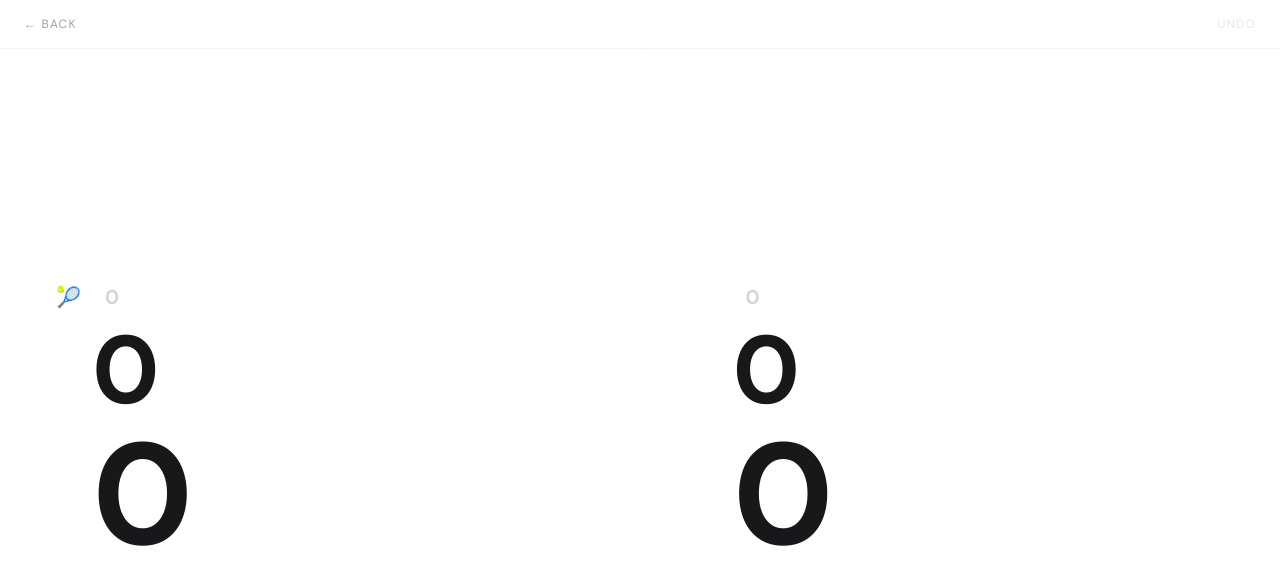
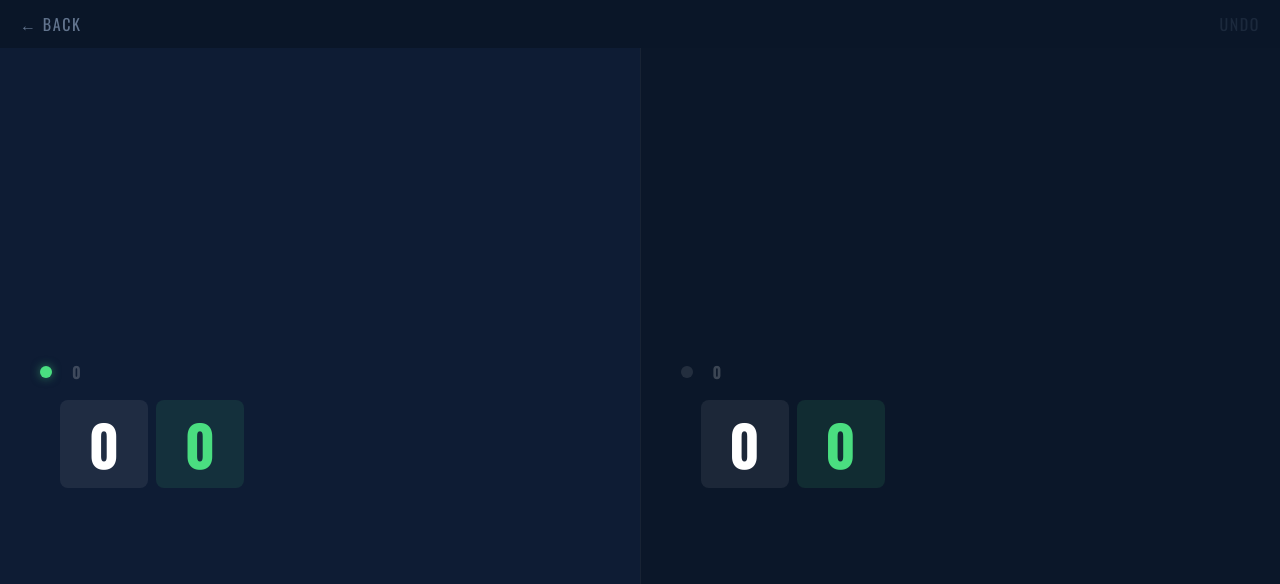
Before and after one commit to LeviTamiozzo/kelsus-scorer, a Next.js app: page /match in a window 1280 px wide. Shown: the top 584 px of the page. Built offline with nearby package versions, Linux system fonts and the light colour scheme.

Commit message:
making this shit look nicer

```diff
--- a/app/globals.css
+++ b/app/globals.css
@@ -1,13 +1,18 @@
 @import "tailwindcss";
 
 @theme {
-  --font-sans: var(--font-dm-sans), ui-sans-serif, system-ui, sans-serif;
+  --font-sans: var(--font-oswald), ui-sans-serif, system-ui, sans-serif;
 }
 
 html, body {
   height: 100%;
   background-color: #ffffff;
   color: #18181b;
+  font-family: var(--font-oswald), ui-sans-serif, system-ui, sans-serif;
+}
+
+button, input, select, textarea {
+  font: inherit;
 }
 
 * {
--- a/app/layout.tsx
+++ b/app/layout.tsx
@@ -1,11 +1,11 @@
 import type { Metadata, Viewport } from "next";
-import { DM_Sans } from "next/font/google";
+import { Oswald } from "next/font/google";
 import "./globals.css";
 
-const dmSans = DM_Sans({
+const oswald = Oswald({
   subsets: ["latin"],
-  weight: ["400", "500", "600", "700", "800"],
-  variable: "--font-dm-sans",
+  weight: ["400", "500", "600", "700"],
+  variable: "--font-oswald",
   display: "swap",
 });
 
@@ -23,8 +23,8 @@ export const viewport: Viewport = {
 
 export default function RootLayout({ children }: { children: React.ReactNode }) {
   return (
-    <html lang="en" className={dmSans.variable}>
-      <body className="bg-white text-zinc-900 min-h-screen">{children}</body>
+    <html lang="en" className={oswald.variable}>
+      <body className="font-sans bg-white text-zinc-900 min-h-screen">{children}</body>
     </html>
   );
 }
--- a/app/match/page.tsx
+++ b/app/match/page.tsx
@@ -5,7 +5,7 @@ import MatchBoard from "@/components/MatchBoard";
 
 export default function MatchPage() {
   return (
-    <Suspense fallback={<div className="min-h-screen bg-white" />}>
+    <Suspense fallback={<div className="min-h-screen bg-[#0a1628]" />}>
       <MatchBoard />
     </Suspense>
   );
--- a/components/MatchBoard.tsx
+++ b/components/MatchBoard.tsx
@@ -51,7 +51,6 @@ export default function MatchBoard() {
   const p2Sets = completedSets.filter((s) => s.winner === 1).length;
   const isInTiebreak = isTiebreak || isSuperTiebreak;
 
-  // During a tiebreak: 1 serve, then alternate every 2 (1, 2, 2, 2, ...)
   function getCurrentServer(): Player {
     if (!isInTiebreak) return server;
     const pts = sets[currentSet]?.tiebreakPoints ?? [0, 0];
@@ -62,20 +61,21 @@ export default function MatchBoard() {
   const currentServer = getCurrentServer();
 
   return (
-    <main className="min-h-screen bg-white flex flex-col select-none overflow-hidden">
-      <div className="flex items-center justify-between px-6 py-4 shrink-0 border-b border-zinc-100">
+    <main className="min-h-screen bg-[#0a1628] flex flex-col select-none overflow-hidden">
+      {/* Header */}
+      <div className="flex items-center justify-between px-5 py-3 shrink-0">
         <button
           onClick={() => router.push("/")}
-          className="text-zinc-400 text-xs tracking-widest uppercase hover:text-zinc-900 transition-colors"
+          className="text-slate-500 text-xs font-semibold tracking-widest uppercase active:text-white transition-colors"
         >
           ← Back
         </button>
-        <span className="text-zinc-300 text-xs tracking-widest uppercase">
+        <span className="text-emerald-400/60 text-xs font-semibold tracking-widest uppercase">
           {isInTiebreak ? (isSuperTiebreak ? "Super TB" : "Tiebreak") : ""}
         </span>
         <button
           onClick={undoPoint}
-          className="text-zinc-400 text-xs tracking-widest uppercase hover:text-zinc-900 transition-colors disabled:opacity-25"
+          className="text-slate-500 text-xs font-semibold tracking-widest uppercase active:text-white transition-colors disabled:opacity-20"
           disabled={state.history.length === 0}
         >
           Undo
@@ -102,8 +102,9 @@ export default function MatchBoard() {
             playerSide={0}
             onScore={() => addPoint(0)}
             isServing={currentServer === 0}
+            position="top"
           />
-          <div className="h-px landscape:w-px bg-zinc-100 shrink-0" />
+          <div className="h-px landscape:h-auto landscape:w-px bg-white/[0.06] shrink-0" />
           <PlayerPanel
             name={config.player2Name}
             setsWon={p2Sets}
@@ -113,6 +114,7 @@ export default function MatchBoard() {
             playerSide={1}
             onScore={() => addPoint(1)}
             isServing={currentServer === 1}
+            position="bottom"
           />
         </div>
       )}
@@ -129,6 +131,7 @@ interface PlayerPanelProps {
   playerSide: Player;
   onScore: () => void;
   isServing: boolean;
+  position: "top" | "bottom";
 }
 
 function PlayerPanel({
@@ -140,51 +143,77 @@ function PlayerPanel({
   playerSide,
   onScore,
   isServing,
+  position,
 }: PlayerPanelProps) {
   const completedSets = allSets.filter((s) => s.winner !== null);
 
   return (
     <button
       onClick={onScore}
-      className="flex-1 flex flex-col justify-center px-8 landscape:px-14 py-6 bg-white cursor-pointer active:bg-zinc-50 transition-colors"
+      className={`flex-1 flex flex-col justify-center px-6 landscape:px-10 cursor-pointer transition-colors outline-none ${
+        position === "top"
+          ? "bg-[#0e1c34] active:bg-[#132446]"
+          : "bg-[#0b1729] active:bg-[#0f1f3d]"
+      }`}
       style={{ WebkitTapHighlightColor: "transparent" }}
     >
-      {/* Name row */}
-      <div className="flex items-center gap-3 mb-3">
-        <span className={`text-xl leading-none ${isServing ? "visible" : "invisible"}`}>🎾</span>
-        <span className="text-2xl font-bold text-zinc-900 tracking-tight truncate max-w-[200px] landscape:max-w-xs">
+      {/* Name + serve indicator */}
+      <div className="flex items-center gap-2.5 mb-4">
+        <div
+          className={`w-3 h-3 rounded-full shrink-0 transition-all ${
+            isServing
+              ? "bg-[#4ade80] shadow-[0_0_10px_rgba(74,222,128,0.5)]"
+              : "bg-white/10"
+          }`}
+        />
+        <span className="text-white/90 font-bold text-xl tracking-wide truncate uppercase max-w-[200px] landscape:max-w-xs">
           {name}
         </span>
-        <span className="text-xl font-bold text-zinc-300 ml-auto">{setsWon}</span>
+        <span className="text-white/20 text-base font-bold ml-auto tabular-nums">
+          {setsWon}
+        </span>
       </div>
 
-      {/* Past set scores */}
-      {completedSets.length > 0 && (
-        <div className="flex gap-5 mb-3 pl-9">
+      {/* Score cells row */}
+      <div className="flex items-center gap-2 pl-5">
+        {/* Completed set scores */}
         {completedSets.map((set, i) => (
+          <div
+            key={i}
+            className="w-10 h-13 flex items-center justify-center rounded-md bg-white/[0.04]"
+          >
             <span
-              key={i}
-              className={`text-base font-bold ${set.winner === playerSide ? "text-zinc-900" : "text-zinc-300"}`}
+              className={`text-lg font-bold tabular-nums ${
+                set.winner === playerSide ? "text-white/80" : "text-white/25"
+              }`}
             >
               {set.games[playerSide]}
               {set.tiebreakPoints !== undefined && (
-                <sup className="text-xs text-zinc-400 ml-0.5">
+                <sup className="text-[10px] text-white/30 ml-px">
                   {set.tiebreakPoints[playerSide]}
                 </sup>
               )}
             </span>
+          </div>
         ))}
-        </div>
+
+        {completedSets.length > 0 && (
+          <div className="w-px h-12 bg-white/[0.08] mx-1" />
         )}
 
-      {/* Current games */}
-      <div className="text-[5.5rem] landscape:text-[6rem] font-bold text-zinc-900 leading-none mb-1 pl-9">
+        {/* Current game score */}
+        <div className="w-[5.5rem] h-[5.5rem] flex items-center justify-center rounded-lg bg-white/[0.07]">
+          <span className="text-[3.5rem] font-extrabold text-white tabular-nums leading-none">
             {currentSetGames}
+          </span>
         </div>
 
-      {/* Current points */}
-      <div className="text-[8rem] landscape:text-[9rem] font-bold text-zinc-900 leading-none pl-9">
+        {/* Current point score */}
+        <div className="min-w-[5.5rem] h-[5.5rem] px-2 flex items-center justify-center rounded-lg bg-[#4ade80]/[0.1]">
+          <span className="text-[3.5rem] font-extrabold text-[#4ade80] tabular-nums leading-none">
             {pointLabel}
+          </span>
+        </div>
       </div>
     </button>
   );
@@ -208,22 +237,27 @@ function WinnerScreen({
   const winnerName = winner === 0 ? config.player1Name : config.player2Name;
 
   return (
-    <div className="flex-1 flex flex-col items-center justify-center gap-8 p-8 bg-white">
-      <h2 className="text-5xl font-bold text-zinc-900 text-center tracking-tight">{winnerName}</h2>
-      <p className="text-zinc-400 text-sm tracking-widest uppercase">wins the match</p>
-      <div className="text-4xl font-bold text-zinc-900 tracking-tight">
+    <div className="flex-1 flex flex-col items-center justify-center gap-6 p-8">
+      <div className="text-[#4ade80]/70 text-xs font-bold tracking-[0.3em] uppercase">
+        Match Complete
+      </div>
+      <h2 className="text-4xl font-extrabold text-white text-center tracking-tight uppercase">
+        {winnerName}
+      </h2>
+      <p className="text-white/40 text-sm tracking-widest uppercase">wins the match</p>
+      <div className="text-3xl font-extrabold text-white tracking-tight tabular-nums">
         {winner === 0 ? p1Sets : p2Sets} – {winner === 0 ? p2Sets : p1Sets}
       </div>
-      <div className="flex gap-3 mt-6">
+      <div className="flex gap-3 mt-4">
         <button
           onClick={onRematch}
-          className="px-8 py-4 bg-zinc-900 text-white font-bold tracking-wide active:scale-95 transition-transform"
+          className="px-7 py-3.5 bg-[#4ade80] text-[#0a1628] font-bold tracking-wide rounded-lg active:scale-95 transition-transform uppercase text-sm"
         >
           Rematch
         </button>
         <button
           onClick={onNewMatch}
-          className="px-8 py-4 border border-zinc-200 text-zinc-700 font-bold tracking-wide active:scale-95 transition-transform"
+          className="px-7 py-3.5 border border-white/20 text-white/70 font-bold tracking-wide rounded-lg active:scale-95 transition-transform uppercase text-sm"
         >
           New Match
         </button>
```
Lines whose indentation alone changed are shown as unchanged.
